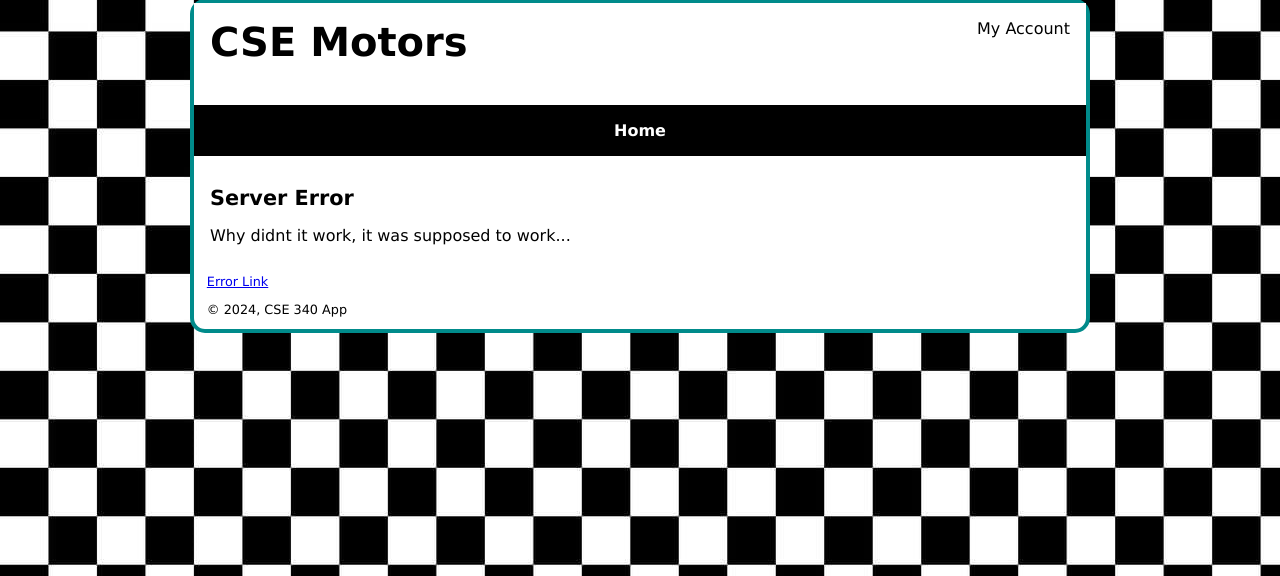
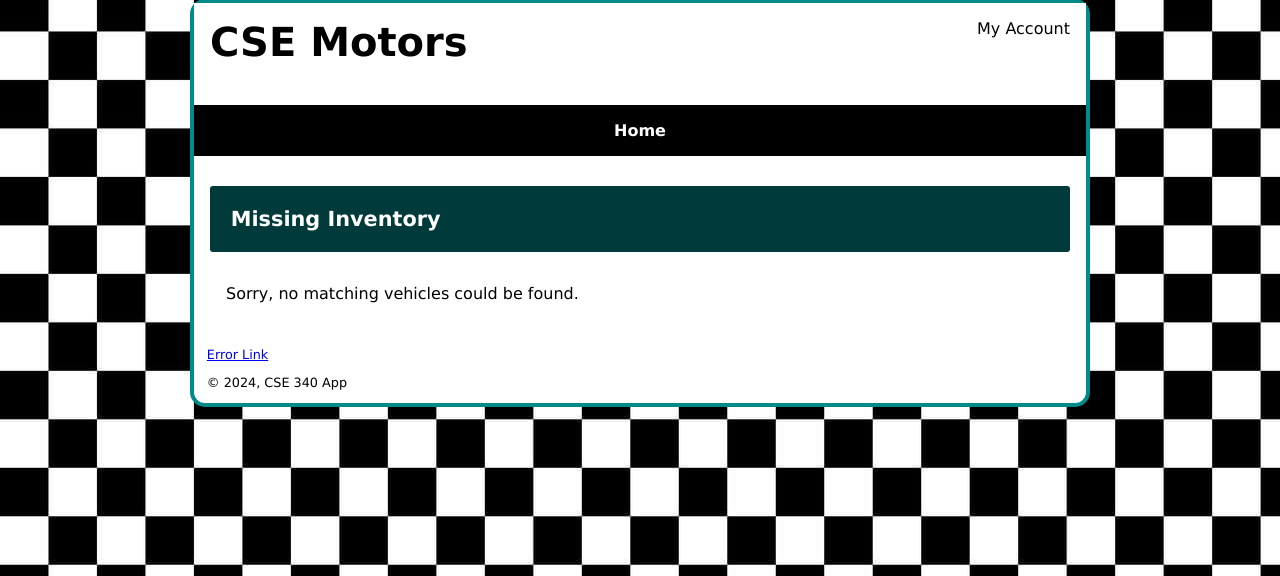
Before and after one commit to benjaminjalebeau/Vehicle_Management, a Node server app: page /inv/type/1 in a window 1280 px wide. Shown: the part 17-593 px from the top of the page. Run offline with Node 20, Linux system fonts and the light colour scheme; data that the repository does not hold is empty; some libraries are stand-ins or nearby versions.

Commit message:
last changes/hopefully

```diff
--- a/controllers/invController.js
+++ b/controllers/invController.js
@@ -12,12 +12,20 @@ invCont.buildByClassificationId = async function (req, res, next) {
   const data = await invModel.getInventoryByClassificationId(classification_id)
   const grid = await utilities.buildClassificationGrid(data)
   let nav = await utilities.getNav()
+  if (data[0] !== undefined){
   const className = data[0].classification_name
   res.render("./inventory/classification", {
     title: className + " vehicles",
     nav,
     grid,
-  })
+  })}
+  else {
+    res.render("./inventory/classification", {
+      title: "Missing Inventory",
+      nav,
+      grid,
+    })
+  }
 }
 
 /* ***************************
--- a/public/css/styles.css
+++ b/public/css/styles.css
@@ -180,6 +180,13 @@ footer{
 
 }
 
+#classificationGrid h1{
+  background-color: rgb(1, 58, 58);
+  color:white;
+  padding: 1em;
+  border-radius: 3px;
+}
+
 #inv-display{
   width: 100%;
   list-style-type: none;
@@ -189,7 +196,6 @@ footer{
   padding: 0;
   justify-content: center;
 }
-
 
 #inv-display li{
   width: 250px;
@@ -282,6 +288,10 @@ footer{
   grid-column-end: 3;
 }
 
+.notice {
+  padding: 1em;
+}
+
 @media only screen and (min-width: 1028px) {
   #wrapper{
     width: 900px;
--- a/server.js
+++ b/server.js
@@ -48,7 +48,7 @@ app.use(async (err, req, res, next) => {
   console.error(`Error at: "${req.originalUrl}": ${err.message}`)
   if(err.status == 404){ message = err.message} else {message = 'Why didnt it work, it was supposed to work...'}
   res.render("errors/error", {
-    title: err.status || 'Server Error',
+    title: err.status || '500 Server Error',
     message,
     nav
   })
--- a/utilities/index.js
+++ b/utilities/index.js
@@ -28,7 +28,7 @@ Util.getNav = async function (req, res, next) {
 * Build the classification view HTML
 * ************************************ */
 Util.buildClassificationGrid = async function(data){
-  let grid
+  let grid = ""
   if(data.length > 0){
     grid = '<ul id="inv-display">'
     data.forEach(vehicle => {
```
